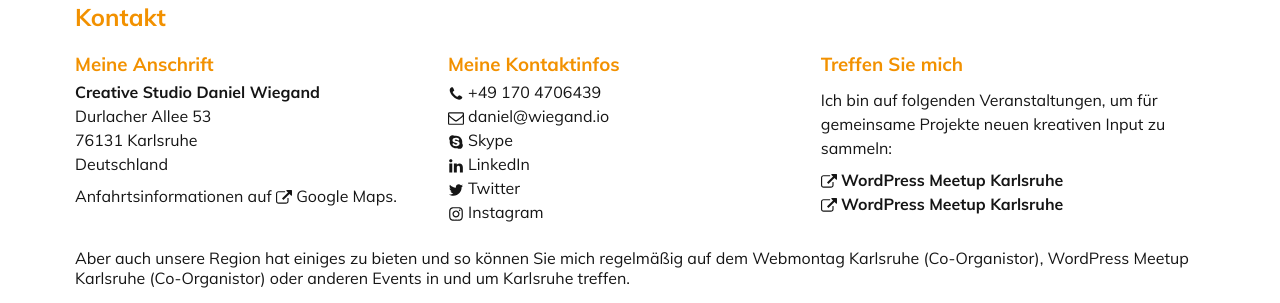
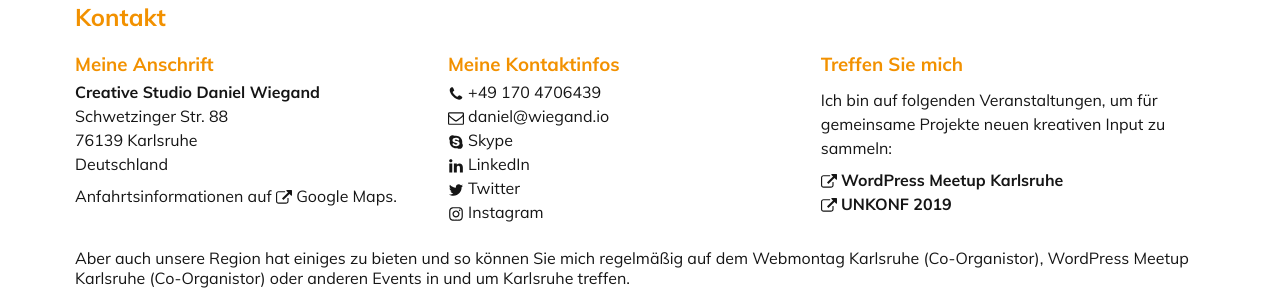
Before and after one commit to wiegimania/studio-website, a PHP site: page / in a window 1280 px wide. Shown: the part 1313-1616 px from the top of the page. Run offline with PHP 8.4, Linux system fonts and the light colour scheme.

Commit message:
contact updates

```diff
--- a/index.php
+++ b/index.php
@@ -142,11 +142,11 @@
                     <h3>Meine Anschrift</h3>
                     <address class="vcard">
                         <span class="fn org"><strong>Creative Studio Daniel Wiegand</strong></span><br>
-                        <span class="adr work street-address">Durlacher Allee 53</span><br>
-                        <span class="adr work postal-code">76131</span> <span class="adr work locality">Karlsruhe</span><br>
+                        <span class="adr work street-address">Schwetzinger Str. 88</span><br>
+                        <span class="adr work postal-code">76139</span> <span class="adr work locality">Karlsruhe</span><br>
                         <span class="adr work country-name">Deutschland</span>
                     </address>
-                    <p>Anfahrtsinformationen auf <a href="https://goo.gl/maps/gB5VgH1Awiy4LyU98" target="_blank" rel="nofollow noopener"><svg class="icon icon-external-link" aria-label="externer Link"><use xlink:href="images/symbol-defs.svg#icon-external-link"></use></svg> Google Maps</a>.</p>
+                    <p>Anfahrtsinformationen auf <a href="https://goo.gl/maps/4NBoLj1GTNBKF4qp7" target="_blank" rel="nofollow noopener"><svg class="icon icon-external-link" aria-label="externer Link"><use xlink:href="images/symbol-defs.svg#icon-external-link"></use></svg> Google Maps</a>.</p>
                 </li>
                 <li>
                     <h3>Meine Kontaktinfos</h3>
@@ -164,8 +164,8 @@
                         Ich bin auf folgenden Veranstaltungen, um für gemeinsame Projekte neuen kreativen Input zu sammeln:
                     </p>
                     <ul>
-                        <li><a href="https://www.meetup.com/de-DE/WordPress-Meetup-Karlsruhe/events/260510800/" target="_blank" rel="nofollow noopener"><svg class="icon icon-external-link" aria-label="externer Link"><use xlink:href="images/symbol-defs.svg#icon-external-link"></use></svg> <strong>WordPress Meetup Karlsruhe</strong></a></li>
                         <li><a href="https://www.meetup.com/de-DE/WordPress-Meetup-Karlsruhe/events/260510818/" target="_blank" rel="nofollow noopener"><svg class="icon icon-external-link" aria-label="externer Link"><use xlink:href="images/symbol-defs.svg#icon-external-link"></use></svg> <strong>WordPress Meetup Karlsruhe</strong></a></li>
+                        <li><a href="https://www.unkonf.de/" target="_blank" rel="nofollow noopener"><svg class="icon icon-external-link" aria-label="externer Link"><use xlink:href="images/symbol-defs.svg#icon-external-link"></use></svg> <strong>UNKONF 2019</strong></a></li>
                     </ul>
                 </li>
             </ul>
```
